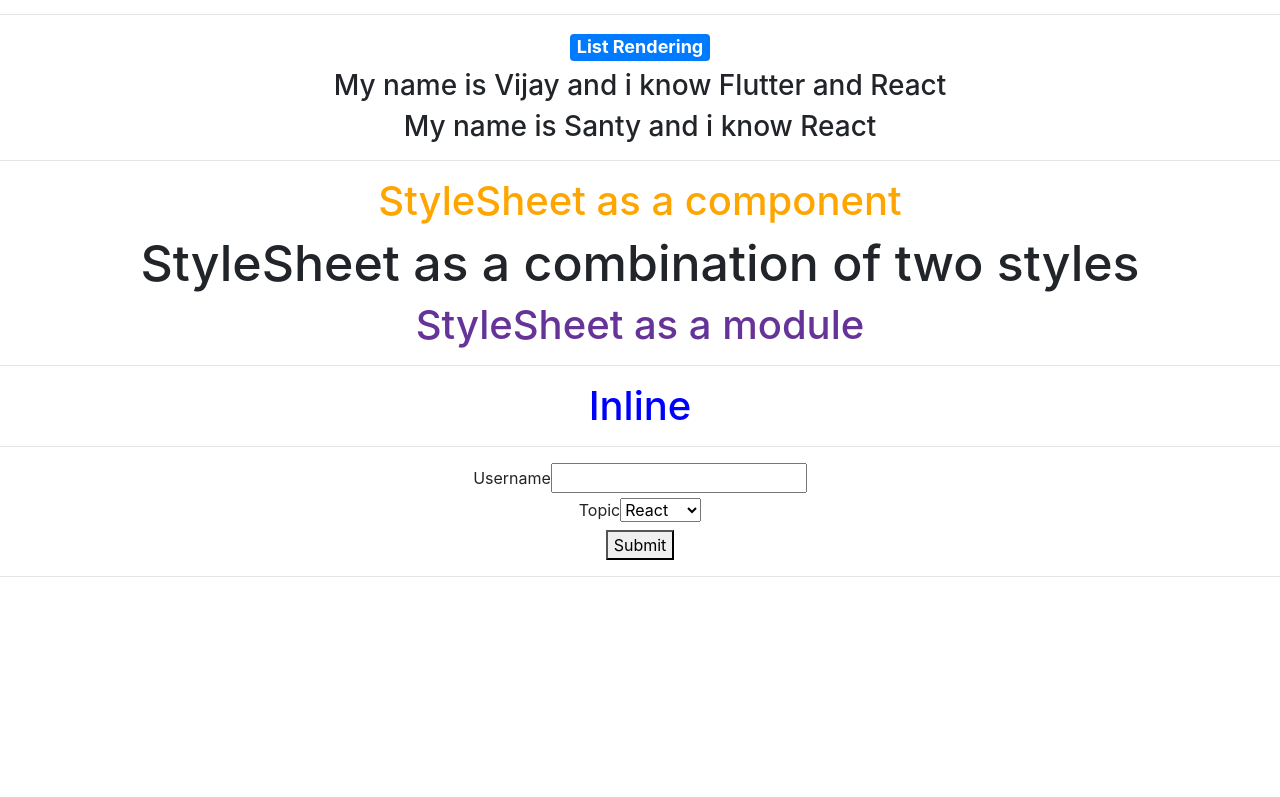
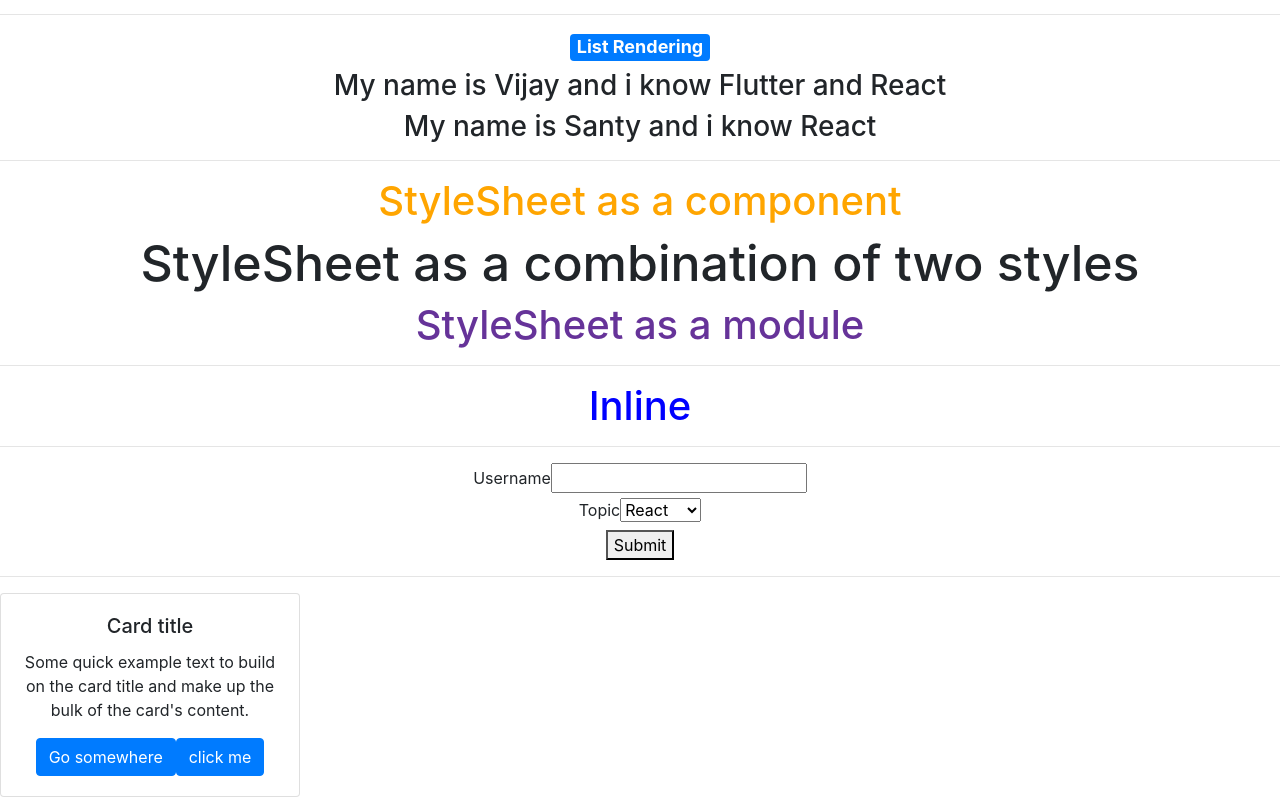
Before and after one commit to vijayinyoutube/React_HelloWorld, a React (Create React App) app: page / in a window 1280 px wide. Shown: the part 844-1641 px from the top of the page. Before the commit the page ends 1437 px from the top, so only its background shows below. Built offline with nearby package versions, Linux system fonts and the light colour scheme; the HTML template or start-up script is replaced by a standard one.

Commit message:
added card ui

```diff
--- a/src/App.js
+++ b/src/App.js
@@ -10,6 +10,7 @@ import NameList from "./components/NameList";
 import StyleSheet from "./components/StyleSheet.jsx";
 import InLine from "./components/inLine";
 import Form from "./components/Form";
+import CardsClass from "./components/Cards";
 
 function App() {
   return (
@@ -68,6 +69,8 @@ function App() {
 
       <Form></Form>
       <hr></hr>
+
+      <CardsClass></CardsClass>
     </div>
   );
 }
--- /dev/null
+++ b/src/components/Cards.jsx
@@ -0,0 +1,20 @@
+import React, { Component } from 'react'
+
+export class CardsClass extends Component {
+    render() {
+        return (
+            <div>
+                <div class="card" style={{ width: "300px" }}>
+                    <div class="card-body">
+                        <h5 class="card-title">Card title</h5>
+                        <p class="card-text">Some quick example text to build on the card title and make up the bulk of the card's content.</p>
+                        <a href="#" class="btn btn-primary">Go somewhere</a>
+                        <button className="btn btn-primary" type="submit" >click me</button>
+                    </div>
+                </div>
+            </div>
+        );
+    }
+}
+
+export default CardsClass
```
